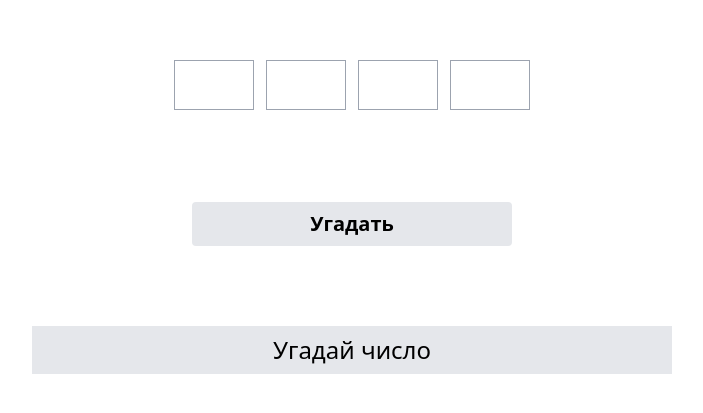
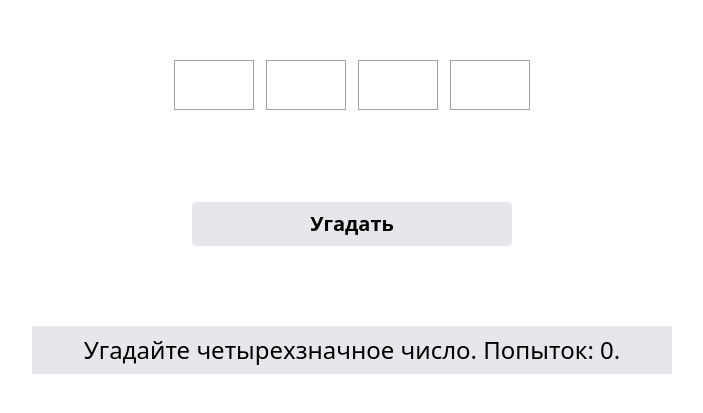
Before and after one commit to wehifuo/WEB2, a plain HTML site: page index.html in a window 1280 px wide. Shown: the part 183-596 px from the top of the page, without its empty margins (288-991 px from the left). Drawn offline with nearby package versions, Linux system fonts and the light colour scheme.

Commit message:
Update index.html

```diff
--- a/index.html
+++ b/index.html
@@ -27,6 +27,7 @@
     <a id="restart" href="./main.html" class = "m-20 bg-green-200  font-bold
         text-xl py-2 w-1/4 mx-auto text-center rounded hidden">Играть заново</a>
 
-    <script scr="index.js"></script>
+   <script src="index.js"></script>
 </body>
+
 </html>
```
